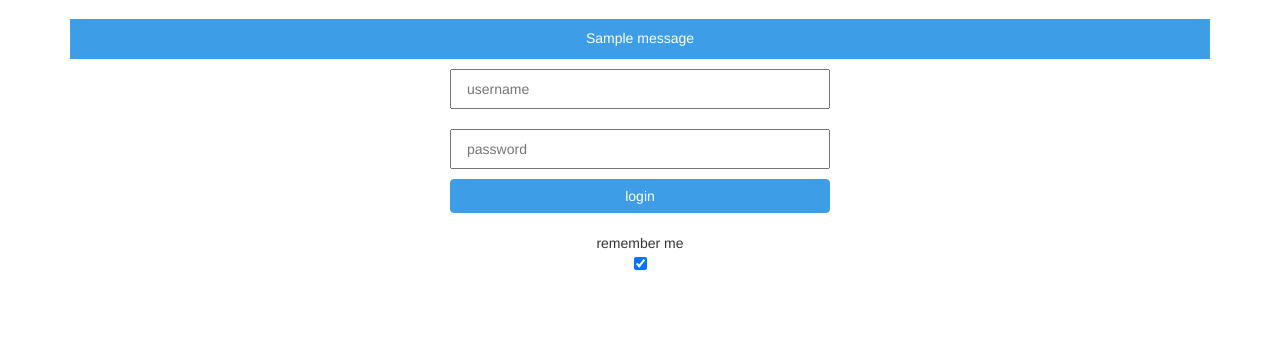
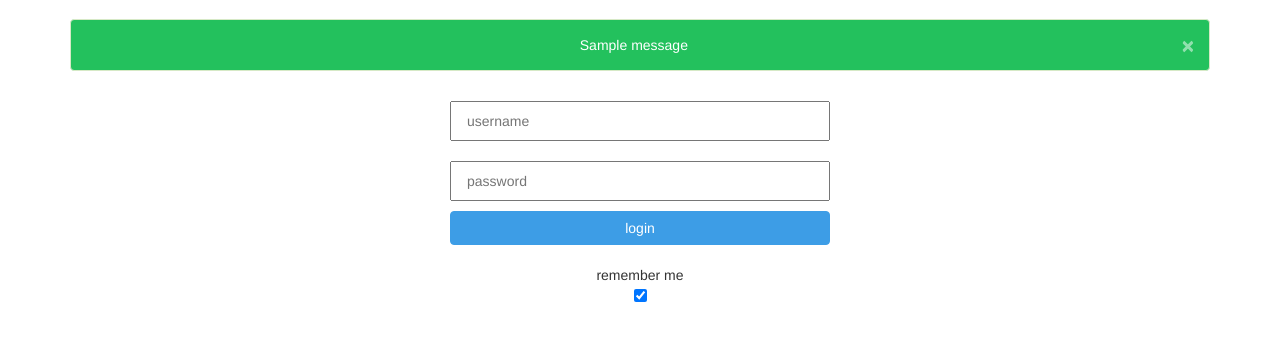
Before and after one commit to xash3000/minitweet, a Flask app: page /login in a window 1280 px wide. Shown: the part 51-392 px from the top of the page. Run offline with Flask 2, Linux system fonts and the light colour scheme; tables that the repository leaves empty hold one stand-in row (values such as "Sample post"); one stand-in notice (Sample message) is shown; parts of the project's set-up code (start-up, migrations or seed data) failed here and were passed over; some libraries are stand-ins or nearby versions.

Commit message:
better alerts

```diff
--- a/minitweet_app/static/css/main.css
+++ b/minitweet_app/static/css/main.css
@@ -78,16 +78,6 @@ a{
     margin-top: 10px;
 }
 
-.flash_msg{
-    background-color: #3d9de6;
-    height: 40px;
-    padding-top: 2px;
-}
-
-.flash_msg h5{
-    color: #fff;
-}
-
 .gravatar-img{
     border-radius: 100%;
 }
@@ -110,3 +100,20 @@ a{
 .remember_me{
     margin-top: 20px;
 }
+
+.close{
+    color: #fff !important;
+    opacity: 0.5
+}
+
+.close:hover{opacity: 1}
+
+.alert-success{
+    background-color: #23c15d !important;
+    color: #fff;
+}
+
+.alert-danger{
+    background-color: #F04124 !important;
+    color: #fff;
+}
--- a/minitweet_app/templates/base.html
+++ b/minitweet_app/templates/base.html
@@ -58,10 +58,11 @@
     </nav>
 
         <!-- flashed messages -->
-        {% for msg in get_flashed_messages() %}
+        {% for category, msg in get_flashed_messages(with_categories=True) %}
             <div class="container">
-                <div class="flash_msg text-center">
-                    <h5>{{ msg }}</h5>
+                <div class="alert alert-{{ category }} text-center">
+                    <a class="close" title="Close" href="#" data-dismiss="alert">×</a>
+                    <span class="msg">{{ msg }}</span>
                 </div>
             </div>
         {% endfor %}
--- a/minitweet_app/views.py
+++ b/minitweet_app/views.py
@@ -28,7 +28,7 @@ def publish():
         user_id = current_user.id
         db.session.add(Post(title, body, user_id))
         db.session.commit()
-        flash('New entry was successfully posted. Thanks.')
+        flash('New entry was successfully posted. Thanks.', 'success')
         return redirect(url_for("home"))
     else:
         return render_template("publish.html", form=form)
@@ -39,12 +39,12 @@ def login():
     if form.validate_on_submit():
         user = User.query.filter(User.name == form.username.data).first()
         if user and bcrypt.check_password_hash(user.password, form.password.data):
-                flash("you were just logged in!")
+                flash("you were just logged in!", 'success')
                 remember = form.remember_me.data
                 login_user(user, remember=remember)
                 return redirect(url_for("home"))
         else:
-            flash("Invalid username or password")
+            flash("Invalid username or password", 'danger')
     return render_template("login.html", form=form)
 
 
@@ -69,7 +69,7 @@ def signup():
 @login_required
 def logout():
     logout_user()
-    flash("you were just logged out!")
+    flash("you were just logged out!", 'success')
     return redirect(url_for("home"))
 
 
```
